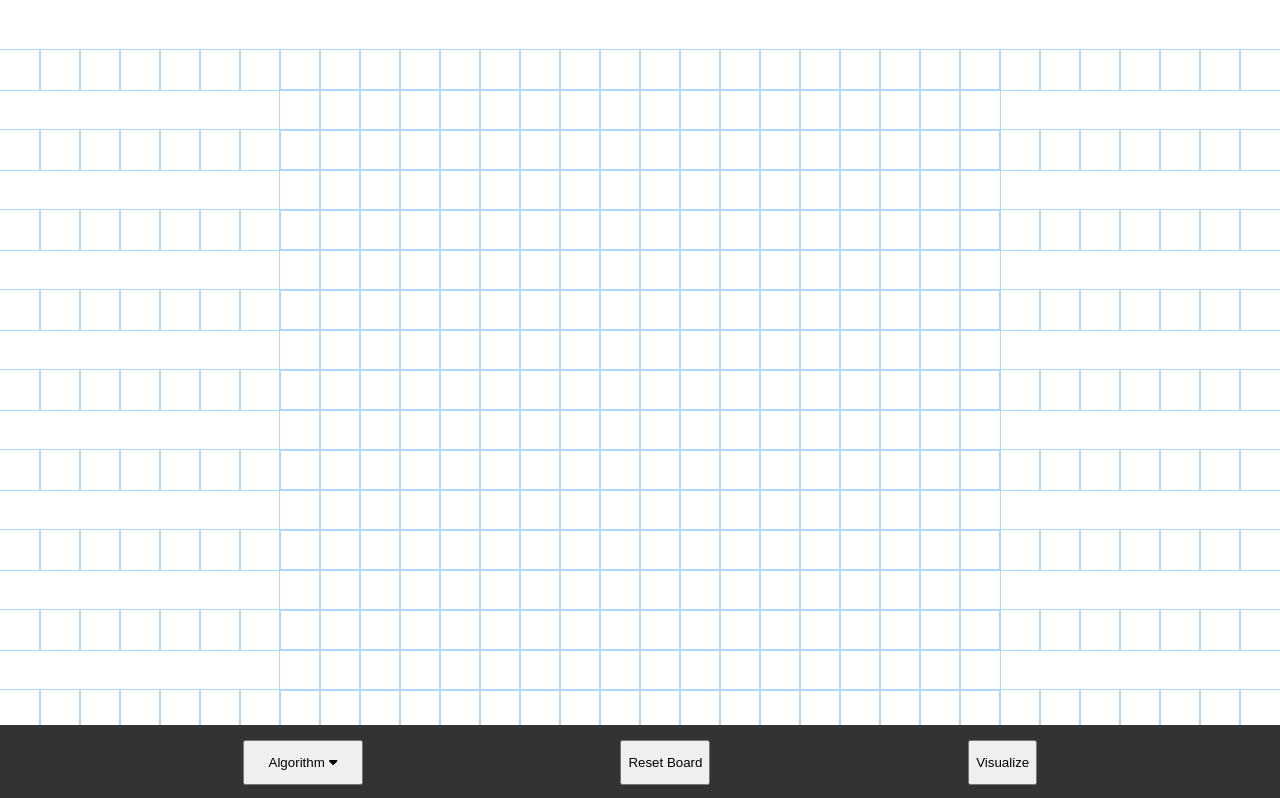
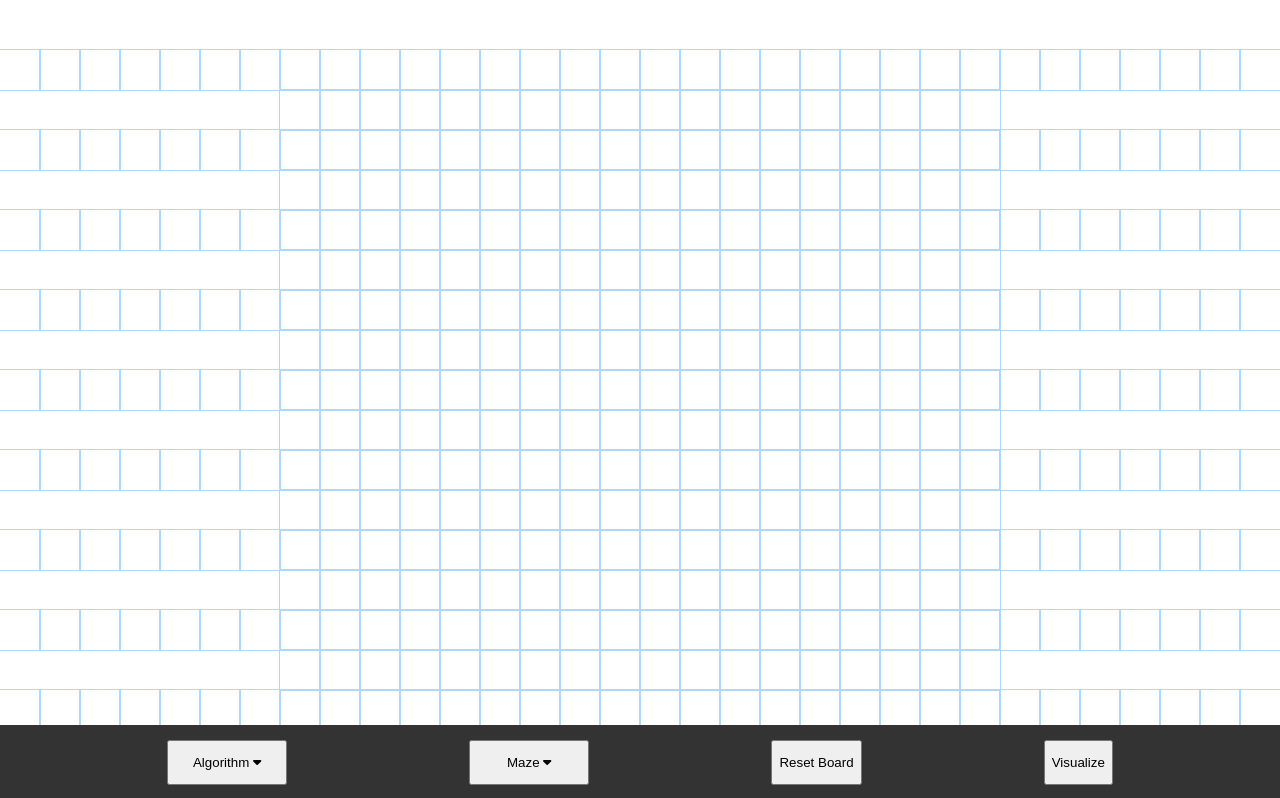
Before and after one commit to derek-le1105/pathfinding-visualizer, a React (Create React App) app: page / in a window 1280 px wide. Shown: the top 798 px of the page. Built offline with nearby package versions, Linux system fonts and the light colour scheme.

Commit message:
initializing implementation of maze generation

```diff
--- a/src/Visualizer/Algorithms/breadthFirstSearch.js
+++ b/src/Visualizer/Algorithms/PathFinding/breadthFirstSearch.js
@@ -1,4 +1,4 @@
-import asyncTimeout from '../HelperFunctions/asyncTimeout'
+import asyncTimeout from '../../HelperFunctions/asyncTimeout'
 
 let tROW = 0,
   tCOLUMN = 0
--- a/src/Visualizer/Algorithms/depthFirstSearch.js
+++ b/src/Visualizer/Algorithms/PathFinding/depthFirstSearch.js
@@ -1,4 +1,4 @@
-import asyncTimeout from '../HelperFunctions/asyncTimeout'
+import asyncTimeout from '../../HelperFunctions/asyncTimeout'
 
 let tROW = 0,
   tCOLUMN = 0
--- a/src/Visualizer/PathfindingParameters/AlgorithmDropDown/AlgorithmDropDown.js
+++ b/src/Visualizer/PathfindingParameters/AlgorithmDropDown/AlgorithmDropDown.js
@@ -3,7 +3,7 @@ import './AlgorithmDropDown.css'
 import { FontAwesomeIcon } from '@fortawesome/react-fontawesome'
 import { faCaretUp } from '@fortawesome/free-solid-svg-icons'
 
-const AlgorithmDropDown = ({ algorithm, setAlgorithm, algoList }) => {
+const AlgorithmDropDown = ({ item, setItem, itemList }) => {
   const [menuOpen, setMenuOpen] = useState(false)
 
   const handleMenuOpen = () => {
@@ -16,7 +16,7 @@ const AlgorithmDropDown = ({ algorithm, setAlgorithm, algoList }) => {
         onClick={handleMenuOpen}
         style={{ height: `100%`, minWidth: '120px' }}
       >
-        <span>{algorithm} </span>
+        <span>{item} </span>
         {
           //got rotate transition from here
           //https://stackoverflow.com/questions/69656883/i-want-the-arrow-icon-to-flip-up-and-down-every-time-the-state-changes-and-i-wan
@@ -31,11 +31,11 @@ const AlgorithmDropDown = ({ algorithm, setAlgorithm, algoList }) => {
       </button>
       {menuOpen && (
         <ul className="algorithm-menu">
-          {algoList.map((algo) => (
+          {itemList.map((algo) => (
             <li className="menu-item">
               <button
                 onClick={() => {
-                  setAlgorithm(algo)
+                  setItem(algo)
                   setMenuOpen(!menuOpen)
                 }}
               >
--- a/src/Visualizer/PathfindingParameters/SettingBar/SettingBar.js
+++ b/src/Visualizer/PathfindingParameters/SettingBar/SettingBar.js
@@ -1,4 +1,3 @@
-import { useState } from 'react'
 import Button from './Button'
 import AlgorithmDropDown from '../AlgorithmDropDown/AlgorithmDropDown'
 import './SettingBar.css'
@@ -7,17 +6,25 @@ const SettingBar = ({
   isFinding,
   algorithm,
   setAlgorithm,
+  maze,
+  setMaze,
   startPathFind,
   resetBoard,
   algoList,
+  mazeList,
 }) => {
   return (
     <>
       <div className="setting-bar" style={{ maxWidth: '100%' }}>
         <AlgorithmDropDown
-          algorithm={algorithm}
-          setAlgorithm={setAlgorithm}
-          algoList={algoList}
+          item={algorithm}
+          setItem={setAlgorithm}
+          itemList={algoList}
+        ></AlgorithmDropDown>
+        <AlgorithmDropDown
+          item={maze}
+          setItem={setMaze}
+          itemList={mazeList}
         ></AlgorithmDropDown>
         <Button title="Reset Board" task={resetBoard}></Button>
         <Button title="Visualize" task={startPathFind}></Button>
--- a/src/Visualizer/Visualizer.js
+++ b/src/Visualizer/Visualizer.js
@@ -1,8 +1,8 @@
 import './Visualizer.css'
 import SettingBar from './PathfindingParameters/SettingBar/SettingBar.js'
 import Node from './Node'
-import breadthFirstSearch from './Algorithms/breadthFirstSearch'
-import depthFirstSearch from './Algorithms/depthFirstSearch'
+import breadthFirstSearch from './Algorithms/PathFinding/breadthFirstSearch'
+import depthFirstSearch from './Algorithms/PathFinding/depthFirstSearch'
 
 import React, { useState } from 'react'
 
@@ -17,6 +17,7 @@ let defaultBoard = []
 
 const Visualizer = () => {
   let algoList = ['Breadth First Search', 'Depth First Search', 'A Star Search']
+  let mazeList = ['Recursive Division']
 
   const generateGrid = () => {
     const tempGrid = []
@@ -102,6 +103,7 @@ const Visualizer = () => {
   const [grid, setGrid] = useState(generateGrid())
   const [mouseHeld, setMouseHeld] = useState(false)
   const [algorithm, setAlgorithm] = useState('Algorithm')
+  const [maze, setMaze] = useState('Maze')
   const [isFinding, setIsFinding] = useState(false)
   return (
     <>
@@ -140,9 +142,12 @@ const Visualizer = () => {
         isFinding={isFinding}
         algorithm={algorithm}
         setAlgorithm={setAlgorithm}
+        maze={maze}
+        setMaze={setMaze}
         startPathFind={startPathFind}
         resetBoard={resetBoard}
         algoList={algoList}
+        mazeList={mazeList}
       />
     </>
   )
```
Also changed, not shown: src/Visualizer/Algorithms/MazeGeneration/recursiveDivision.js (added).
